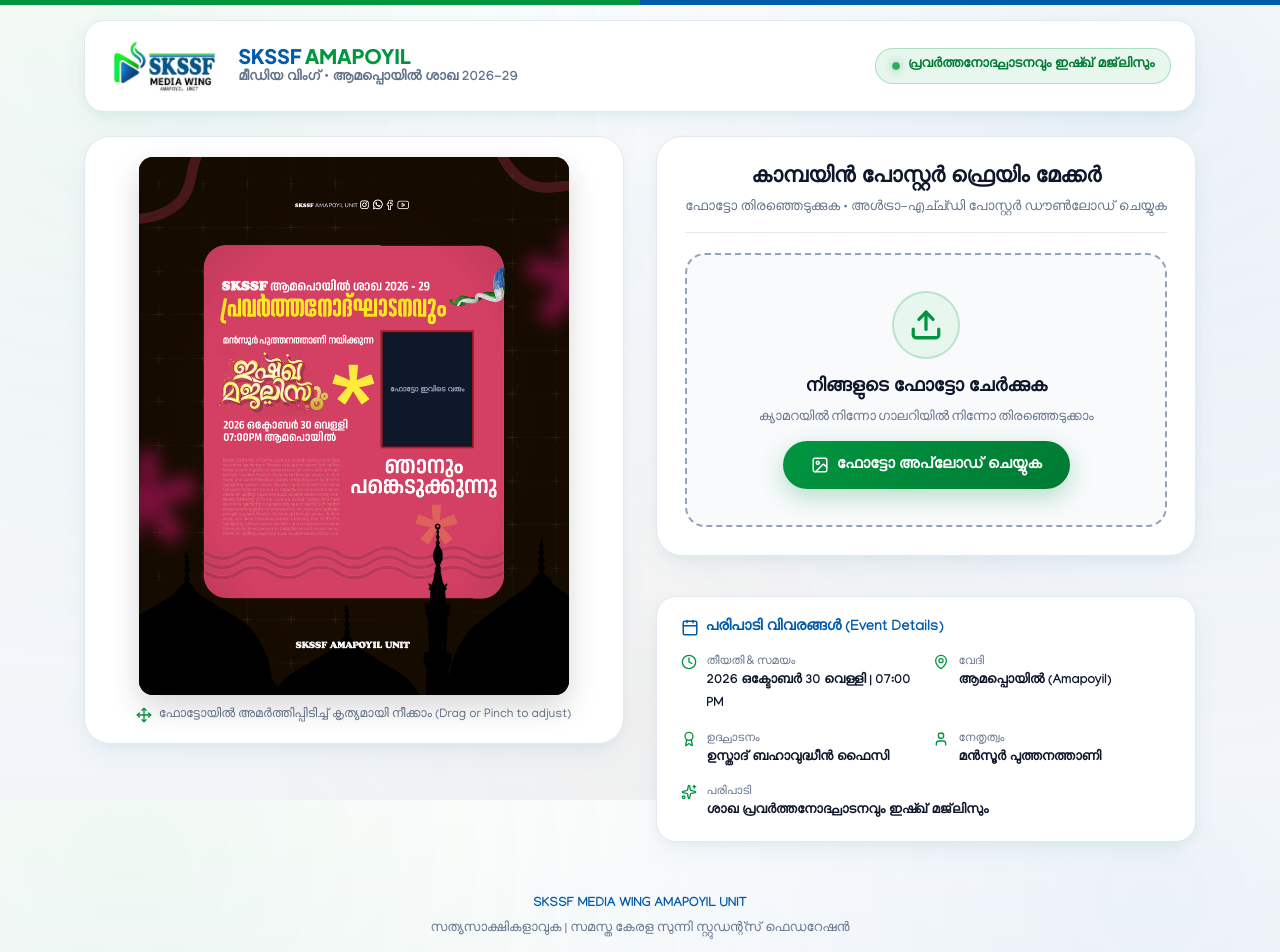
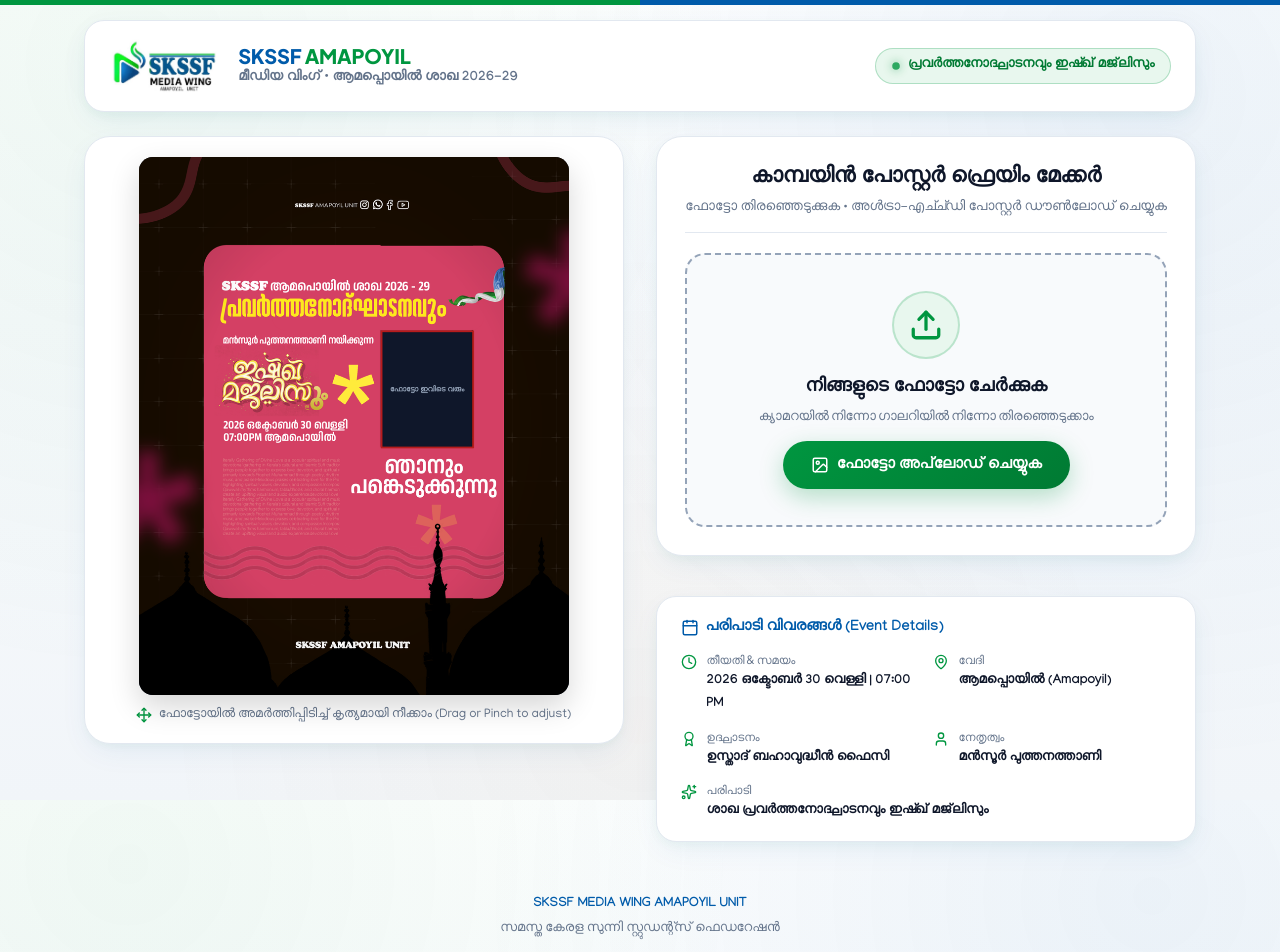
Before and after one commit to shibili07/skssfphotofram, a React (Vite) app: page / in a window 1280 px wide. Shown: the top 952 px of the page. Built offline with nearby package versions, Linux system fonts and the light colour scheme; a web font is replaced by a local one.

Commit message:
feat: add Footer component and update gitignore

```diff
--- a/src/components/Footer.jsx
+++ b/src/components/Footer.jsx
@@ -4,7 +4,7 @@
   return (
     <footer className="app-footer">
       <p><strong>SKSSF MEDIA WING AMAPOYIL UNIT</strong></p>
-      <p>സത്യസാക്ഷികളാവുക | സമസ്ത കേരള സുന്നി സ്റ്റുഡന്റ്സ് ഫെഡറേഷൻ</p>
+      <p>സമസ്ത കേരള സുന്നി സ്റ്റുഡന്റ്സ് ഫെഡറേഷൻ</p>
     </footer>
   );
 }
```
Also changed, not shown: 1 other file (tests, documents, lock files or other folders).
